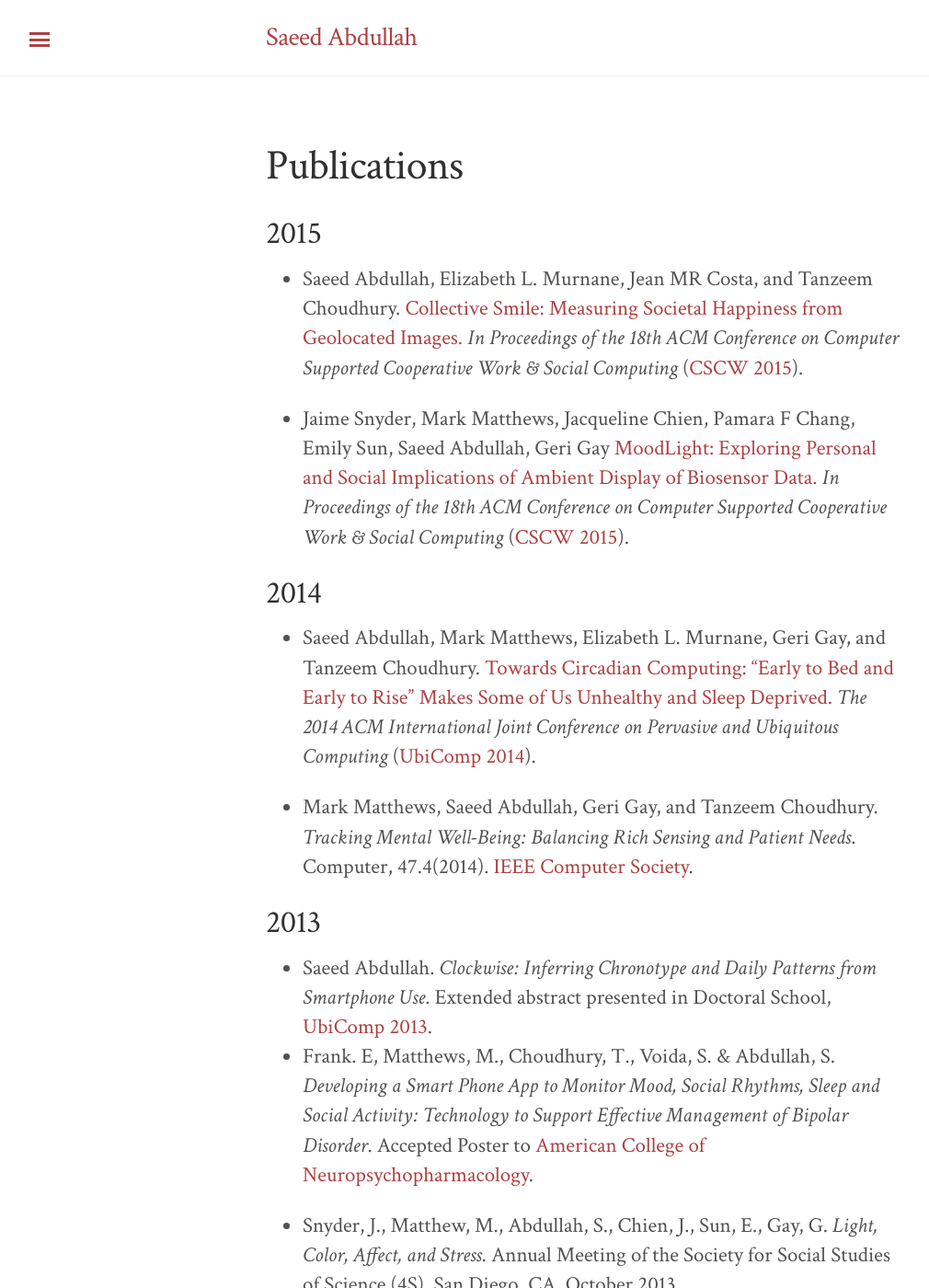
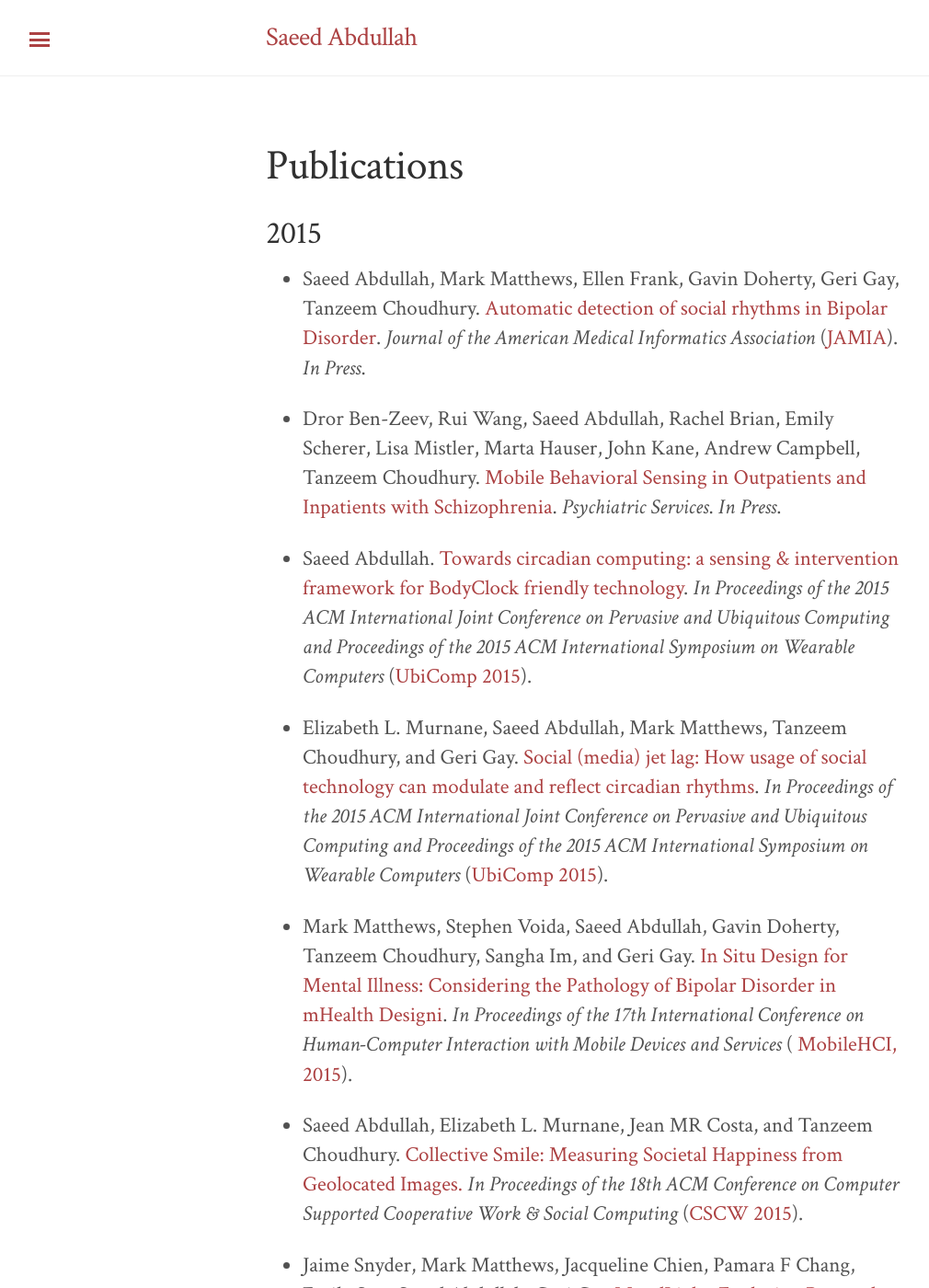
Before and after one commit to saeed-abdullah/saeed-abdullah.github.io, a Jekyll site: the page built from publications.markdown, in a window 1280 px wide and 1400 px high. Shown: the whole window at 92% size, without its empty margins (6-1016 px from the left). Built offline with Jekyll 4.4.1, drawn with Linux system fonts in a browser that asks for light colours.

Commit message:
Adds publication for 2015.

```diff
--- a/publications.markdown
+++ b/publications.markdown
@@ -5,6 +5,16 @@ layout: page
 
 2015
 ----
+* Saeed Abdullah, Mark Matthews, Ellen Frank, Gavin Doherty, Geri Gay, Tanzeem Choudhury. <a href="#"> Automatic detection of social rhythms in Bipolar Disorder</a>. <em>Journal of the American Medical Informatics Association</em> (<a href="http://jamia.oxfordjournals.org/">JAMIA</a>). <em>In Press</em>.
+
+* Dror Ben-Zeev, Rui Wang, Saeed Abdullah, Rachel Brian, Emily Scherer, Lisa Mistler, Marta Hauser, John Kane, Andrew Campbell, Tanzeem Choudhury. <a href="#">Mobile Behavioral Sensing in Outpatients and Inpatients with Schizophrenia</a>. <em>Psychiatric Services</em>. <em>In Press</em>.
+
+* Saeed Abdullah. <a href="https://dl.acm.org/citation.cfm?id=2801657">Towards circadian computing: a sensing & intervention framework for BodyClock friendly technology</a>. <em>In Proceedings of the 2015 ACM International Joint Conference on Pervasive and Ubiquitous Computing and Proceedings of the 2015 ACM International Symposium on Wearable Computers</em> (<a href="http://ubicomp.org/ubicomp2015/">UbiComp 2015</a>).
+
+* Elizabeth L. Murnane, Saeed Abdullah, Mark Matthews, Tanzeem Choudhury, and Geri Gay. <a href ="https://dl.acm.org/citation.cfm?id=2807522">Social (media) jet lag: How usage of social technology can modulate and reflect circadian rhythms</a>. <em>In Proceedings of the 2015 ACM International Joint Conference on Pervasive and Ubiquitous Computing and Proceedings of the 2015 ACM International Symposium on Wearable Computers</em> (<a href="http://ubicomp.org/ubicomp2015/">UbiComp 2015</a>).
+
+* Mark Matthews, Stephen Voida, Saeed Abdullah, Gavin Doherty, Tanzeem Choudhury, Sangha Im, and Geri Gay. <a href="https://dl.acm.org/citation.cfm?id=2785866">In Situ Design for Mental Illness: Considering the Pathology of Bipolar Disorder in mHealth Designi</a>. <em>In Proceedings of the 17th International Conference on Human-Computer Interaction with Mobile Devices and Services</em> (<a href="http://mobilehci.acm.org/2015/"> MobileHCI, 2015</a>).
+
 *  Saeed Abdullah, Elizabeth L. Murnane, Jean MR Costa, and Tanzeem Choudhury.
 <a href="http://dl.acm.org/citation.cfm?id=2675186">Collective Smile: Measuring Societal Happiness from Geolocated Images.</a> <em>In Proceedings of the 18th ACM Conference on Computer Supported Cooperative Work & Social Computing</em> (<a href="http://cscw.acm.org/2015/">CSCW 2015</a>).
 
```
Also changed, not shown: 1 other file.
